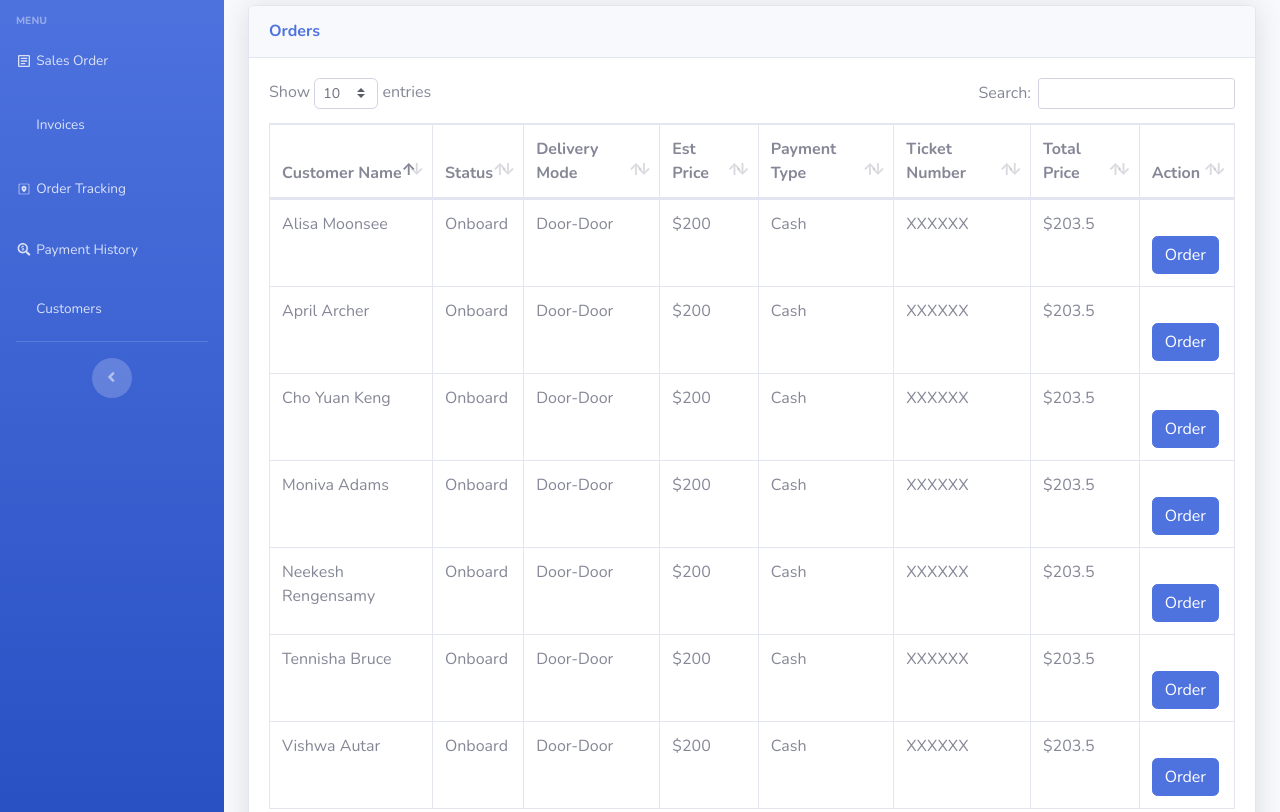
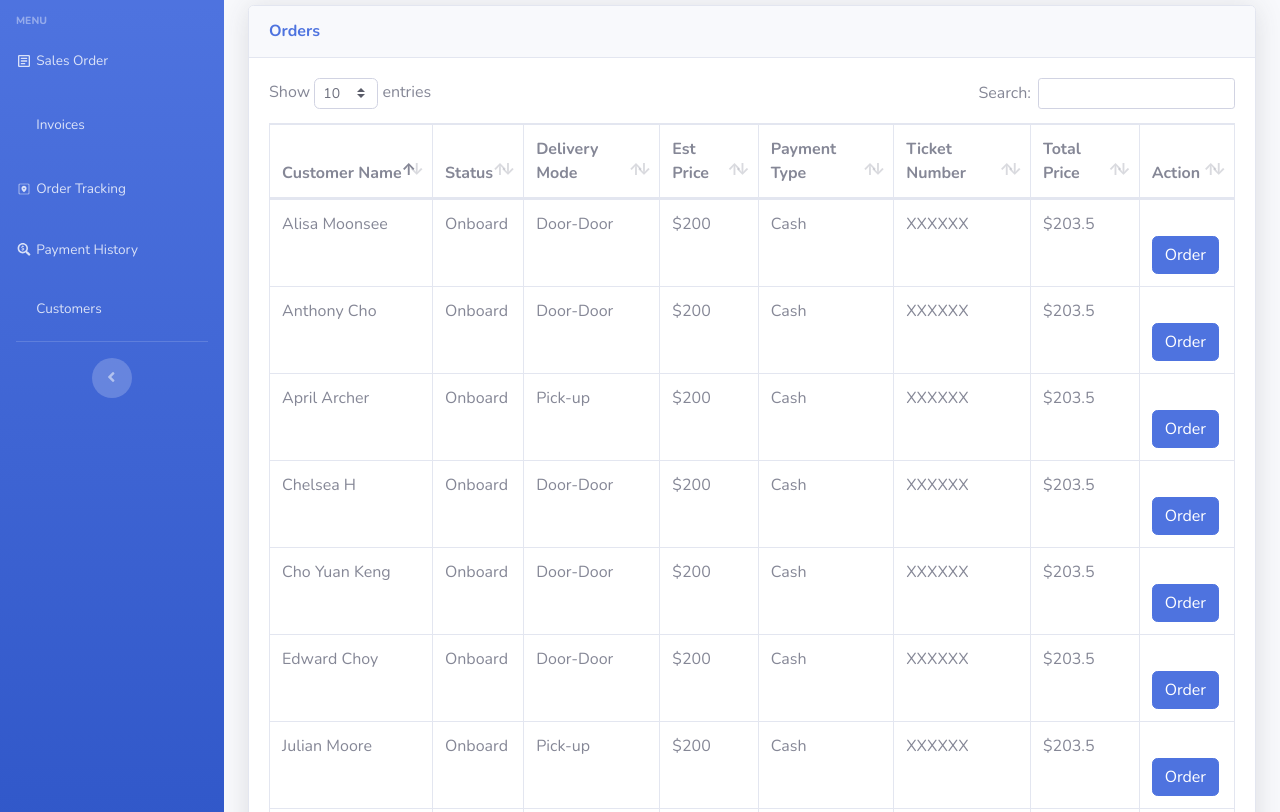
Before and after one commit to DeluxeBrandGY/DDS-Ecommerce, a plain HTML site: page orders.html in a window 1280 px wide. Shown: the part 131-943 px from the top of the page. Drawn offline with nearby package versions, Linux system fonts and the light colour scheme.

Commit message:
Add files via upload

```diff
--- a/orders.html
+++ b/orders.html
@@ -458,7 +458,7 @@
                                         <tr>
                                             <td>April Archer</td>
                                             <td>Onboard</td>
-                                            <td>Door-Door</td>
+                                            <td>Pick-up</td>
                                             <td>$200</td>
                                             <td>Cash</td>
                                             <td>XXXXXX</td>
@@ -479,6 +479,61 @@
 
                                         <tr>
                                             <td>Moniva Adams</td>
+                                            <td>Onboard</td>
+                                            <td>Door-Door</td>
+                                            <td>$200</td>
+                                            <td>Cash</td>
+                                            <td>XXXXXX</td>
+                                            <td>$203.5</td>
+                                            <td> <div class="btn-group"></div> <a class="btn btn-primary" href="./order page.html" role="button">Order</a> </td>
+                                        </tr>
+
+                                        <tr>
+                                            <td>Chelsea H</td>
+                                            <td>Onboard</td>
+                                            <td>Door-Door</td>
+                                            <td>$200</td>
+                                            <td>Cash</td>
+                                            <td>XXXXXX</td>
+                                            <td>$203.5</td>
+                                            <td> <div class="btn-group"></div> <a class="btn btn-primary" href="./order page.html" role="button">Order</a> </td>
+                                        </tr>
+
+                                        <tr>
+                                            <td>Julian Moore</td>
+                                            <td>Onboard</td>
+                                            <td>Pick-up</td>
+                                            <td>$200</td>
+                                            <td>Cash</td>
+                                            <td>XXXXXX</td>
+                                            <td>$203.5</td>
+                                            <td> <div class="btn-group"></div> <a class="btn btn-primary" href="./order page.html" role="button">Order</a> </td>
+                                        </tr>
+
+                                        <tr>
+                                            <td>Edward Choy</td>
+                                            <td>Onboard</td>
+                                            <td>Door-Door</td>
+                                            <td>$200</td>
+                                            <td>Cash</td>
+                                            <td>XXXXXX</td>
+                                            <td>$203.5</td>
+                                            <td> <div class="btn-group"></div> <a class="btn btn-primary" href="./order page.html" role="button">Order</a> </td>
+                                        </tr>
+
+                                        <tr>
+                                            <td>Prische Ramnanan</td>
+                                            <td>Onboard</td>
+                                            <td>Door-Door</td>
+                                            <td>$200</td>
+                                            <td>Cash</td>
+                                            <td>XXXXXX</td>
+                                            <td>$203.5</td>
+                                            <td> <div class="btn-group"></div> <a class="btn btn-primary" href="./order page.html" role="button">Order</a> </td>
+                                        </tr>
+
+                                        <tr>
+                                            <td>Anthony Cho</td>
                                             <td>Onboard</td>
                                             <td>Door-Door</td>
                                             <td>$200</td>
```
